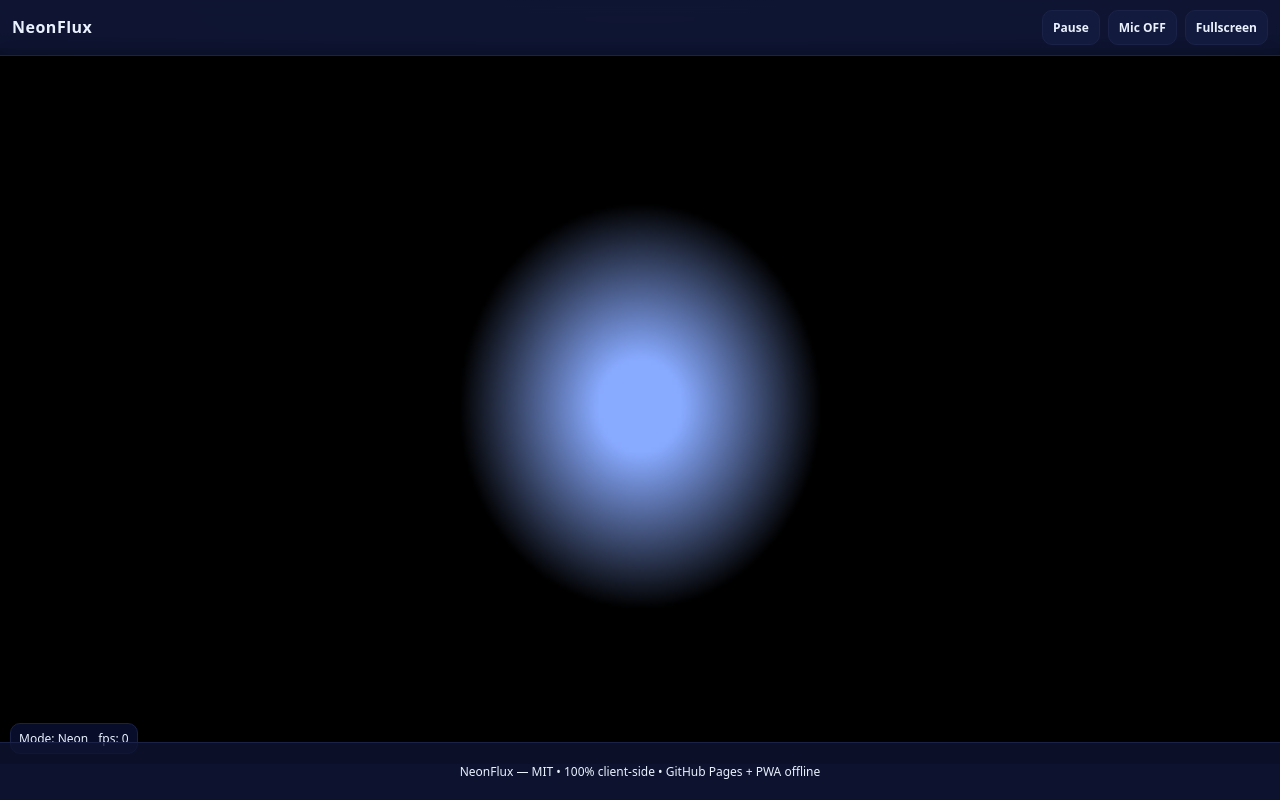
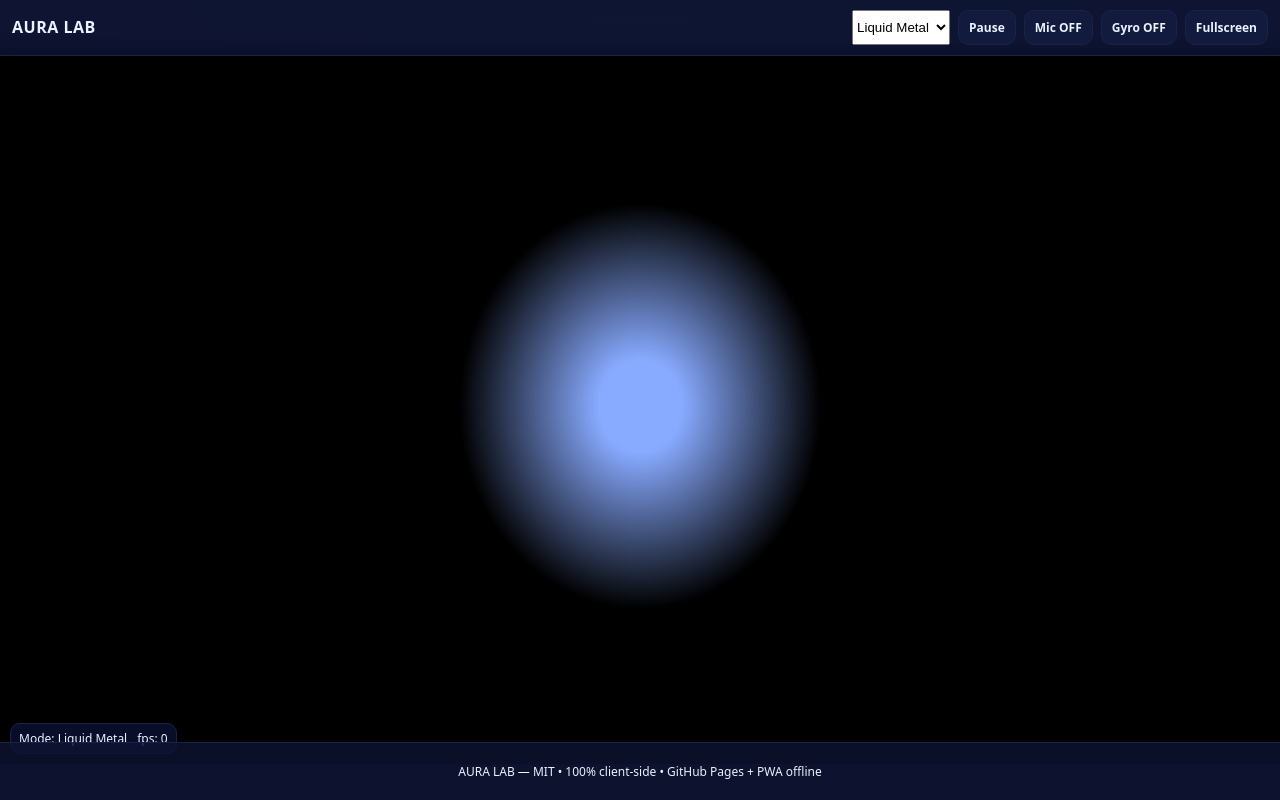
Before and after one commit to pezzaliapp/neonflux, a plain HTML site: page index.html in a window 1280 px wide. Drawn offline with Linux system fonts and the light colour scheme.

Commit message:
Update index.html

```diff
--- a/index.html
+++ b/index.html
@@ -3,39 +3,45 @@
 <head>
   <meta charset="utf-8">
   <meta name="viewport" content="width=device-width,initial-scale=1,viewport-fit=cover,user-scalable=no">
-  <title>NeonFlux — PWA</title>
+  <title>AURA LAB — Visual PWA</title>
+  <meta name="description" content="AURA LAB: Liquid Metal, HyperTunnel, Aurora Sky — WebGL PWA, offline, zero dipendenze.">
   <meta name="theme-color" content="#0b1022">
-  <meta name="description" content="NeonFlux: sculture di luce reattive al tocco. PWA offline-ready.">
   <link rel="manifest" href="manifest.webmanifest">
   <link rel="apple-touch-icon" href="icons/icon-192.png">
   <link rel="stylesheet" href="styles.css">
 </head>
 <body>
   <header>
-    <h1>NeonFlux</h1>
+    <h1>AURA LAB</h1>
     <nav>
-      <button id="btnPlay">Pause</button>
-      <button id="btnMic">Mic OFF</button>
+      <select id="modeSel" aria-label="Seleziona modalità">
+        <option>Liquid Metal</option>
+        <option>HyperTunnel</option>
+        <option>Aurora Sky</option>
+      </select>
+      <button id="btnPlay" title="Play/Pause">Pause</button>
+      <button id="btnMic" title="Audio reattivo">Mic OFF</button>
+      <button id="btnGyro" title="Giroscopio">Gyro OFF</button>
+      <button id="btnFull" title="Fullscreen">Fullscreen</button>
       <button id="btnInstall" hidden>Installa</button>
-      <button id="btnFull">Fullscreen</button>
     </nav>
   </header>
 
   <main>
-    <canvas id="view" aria-label="NeonFlux canvas" role="img"></canvas>
+    <canvas id="view" aria-label="AURA LAB canvas" role="img"></canvas>
     <div class="hud">
-      <span id="mode">Mode: Neon</span>
+      <span id="hudMode">Mode: Liquid Metal</span>
       <span id="fps">fps: 0</span>
     </div>
   </main>
 
   <footer>
-    <p>NeonFlux — MIT • 100% client-side • GitHub Pages + PWA offline</p>
+    <p>AURA LAB — MIT • 100% client-side • GitHub Pages + PWA offline</p>
   </footer>
 
   <script src="app.js"></script>
   <script>
-    // PWA install prompt
+    // Install prompt
     let deferredPrompt=null;
     const btnInstall=document.getElementById('btnInstall');
     window.addEventListener('beforeinstallprompt',e=>{
@@ -43,13 +49,12 @@
     });
     btnInstall?.addEventListener('click', async ()=>{
       if(!deferredPrompt) return;
-      deferredPrompt.prompt(); await deferredPrompt.userChoice; deferredPrompt=null; btnInstall.hidden=true;
+      deferredPrompt.prompt(); await deferredPrompt.userChoice;
+      deferredPrompt=null; btnInstall.hidden=true;
     });
 
-    // Service Worker
-    if('serviceWorker' in navigator){
-      navigator.serviceWorker.register('./sw.js');
-    }
+    // SW
+    if('serviceWorker' in navigator){ navigator.serviceWorker.register('./sw.js'); }
   </script>
 </body>
 </html>
```
